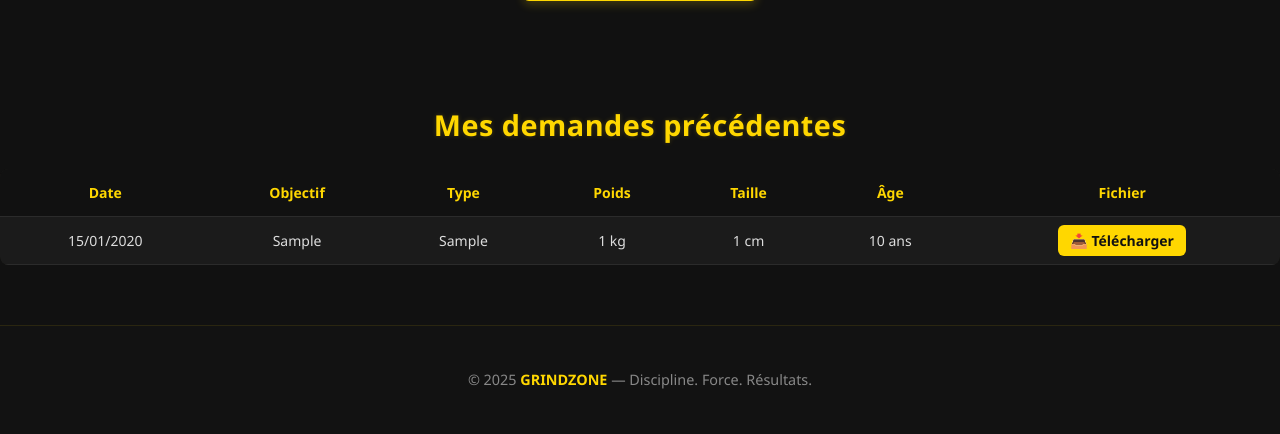
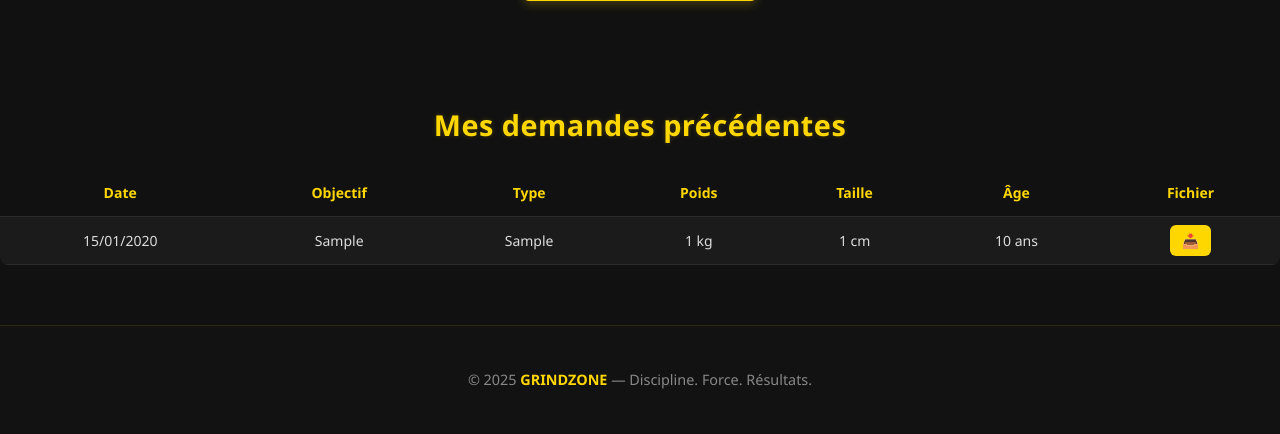
Before and after one commit to Xxxxr096/fitness_project, a Flask app: page /programmes in a window 1280 px wide. Shown: the part 677-1111 px from the top of the page. Run offline with Flask 3, Linux system fonts and the light colour scheme; a user stored in the database is signed in; tables that the repository leaves empty hold one stand-in row (values such as "Sample post"); some libraries are stand-ins or nearby versions.

Commit message:
changement

```diff
--- a/templates/programmes.html
+++ b/templates/programmes.html
@@ -101,7 +101,7 @@
                     <td>{{ demande.age }} ans</td>
                     <td>
                         {% if demande.fichier %}
-                        <a href="{{ demande.fichier }}" target="_blank" rel="noopener noreferrer" class="download-link">📥 Télécharger</a>
+                        <a href="{{ demande.fichier }}" target="_blank" rel="noopener noreferrer" class="download-link">📥</a>
 
 
 
```
